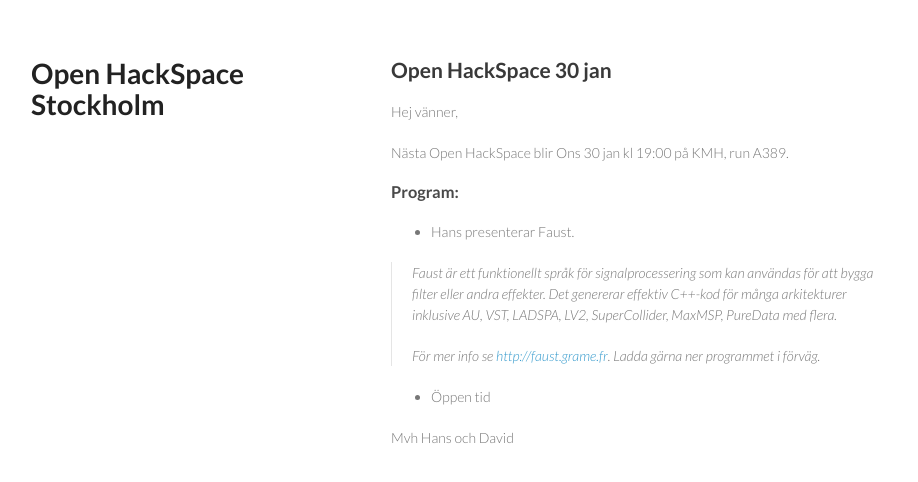
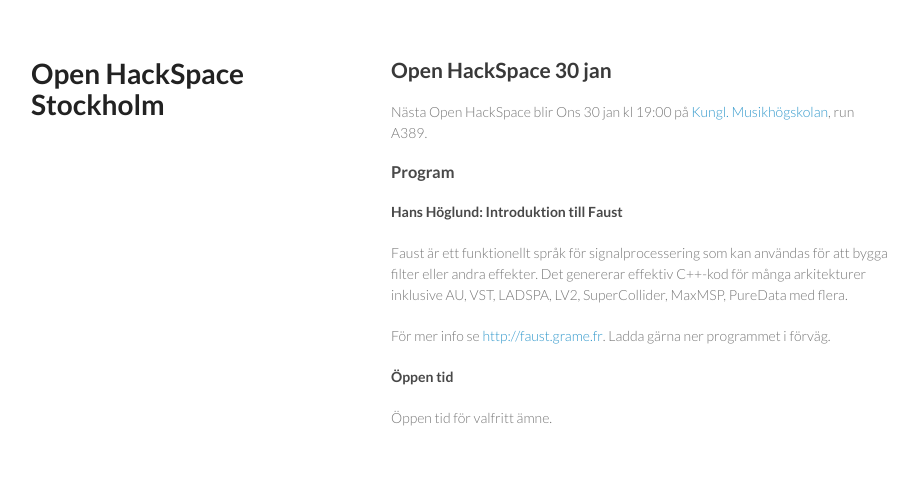
Before and after one commit to openhackspace/openhackspace.github.com, a Jekyll site: the page built from _posts/2013-01-22-index.md, in a window 1280 px wide. Shown: the top 482 px of the page, without its empty margins (179-1097 px from the left). Built offline with Jekyll 4.4.1, drawn with Linux system fonts in a browser that asks for light colours.

Commit message:
- About page and new post

```diff
--- a/_layouts/mainpage.html
+++ b/_layouts/mainpage.html
@@ -10,14 +10,12 @@
 
       <header>
         <h1>Open HackSpace Stockholm</h1>
-        <p>Write something here?<p>
-        <!-- <p class="view"><a href="https://github.com/openhackspace">View My GitHub Profile</a></p> -->
       </header>
       <section>
         {{ content }}
       </section>
       <footer>
-        <p><small>Hosted on GitHub Pages &mdash; Theme by <a href="https://github.com/orderedlist">orderedlist</a></small></p>
+        <!-- <p><small>Hosted on GitHub Pages &mdash; Theme by <a href="https://github.com/orderedlist">orderedlist</a></small></p> -->
       </footer>
     </div>
     <script src="js/scale.fix.js"></script>
--- a/_posts/2013-01-22-index.md
+++ b/_posts/2013-01-22-index.md
@@ -6,23 +6,22 @@
 
 ## Open HackSpace 30 jan
 
-Hej vänner,
+Nästa Open HackSpace blir Ons 30 jan kl 19:00 på [Kungl. Musikhögskolan][kmh], run A389.
 
-Nästa Open HackSpace blir Ons 30 jan kl 19:00 på KMH, run A389.
+### Program
 
-### Program:
+#### Hans Höglund: Introduktion till Faust
 
-* Hans presenterar Faust.
+Faust är ett funktionellt språk för signalprocessering som kan användas för att bygga filter eller andra effekter.
+Det genererar effektiv C++-kod för många arkitekturer inklusive AU, VST, LADSPA, LV2, SuperCollider,
+MaxMSP, PureData med flera.
 
-> Faust är ett funktionellt språk för signalprocessering som kan användas för att bygga filter eller andra effekter.
-> Det genererar effektiv C++-kod för många arkitekturer inklusive AU, VST, LADSPA, LV2, SuperCollider,
-> MaxMSP, PureData med flera.
->
-> För mer info se <http://faust.grame.fr>. Ladda gärna ner programmet i förväg.
+För mer info se <http://faust.grame.fr>. Ladda gärna ner programmet i förväg.
 
 
-* Öppen tid
+#### Öppen tid
+
+Öppen tid för valfritt ämne.
 
 
-Mvh
-Hans och David
+[kmh]: http://www.kmh.se
```
Also changed, not shown: about.md (added, +14 -0 lines), index.md (+16 -2 lines).
